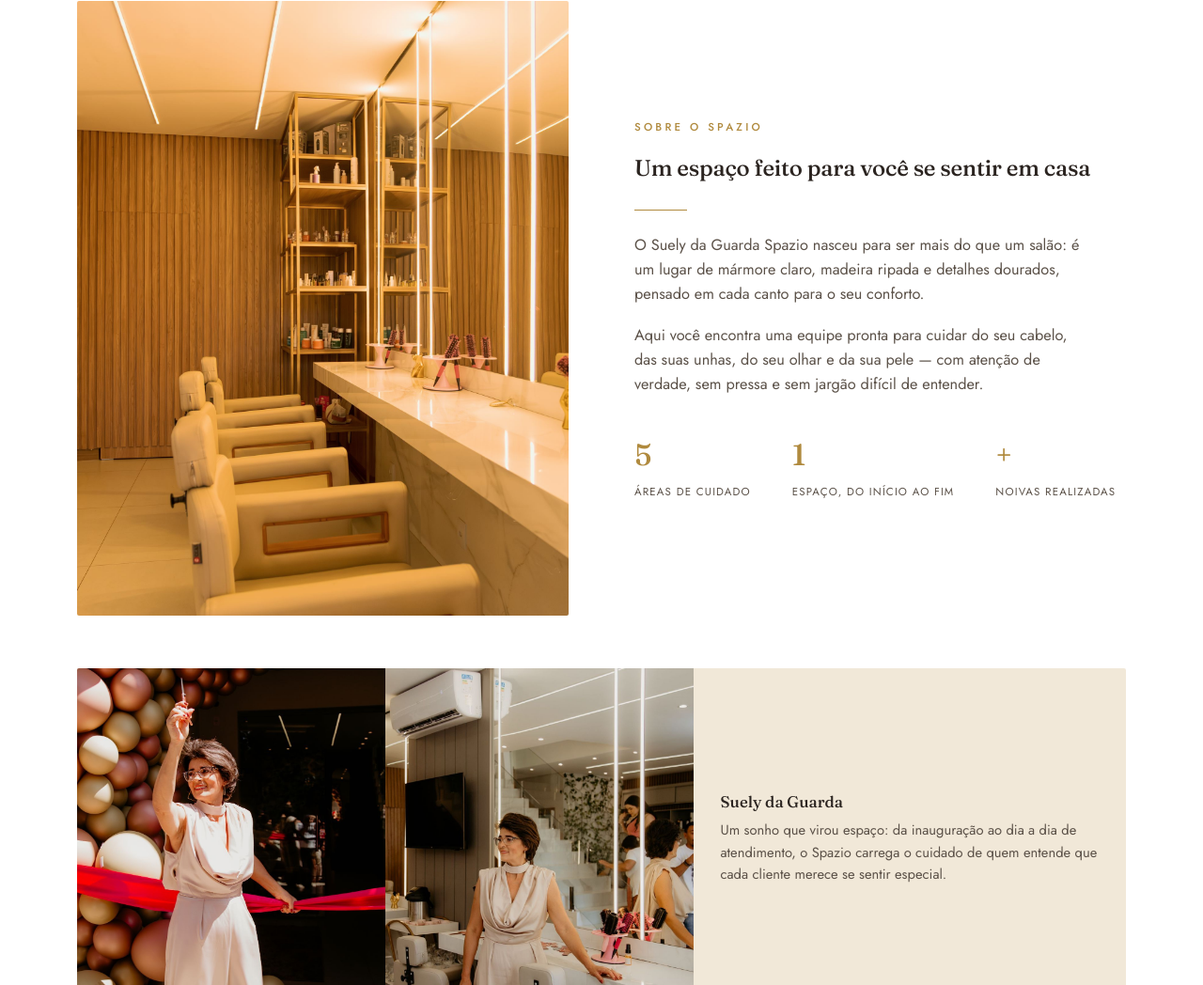
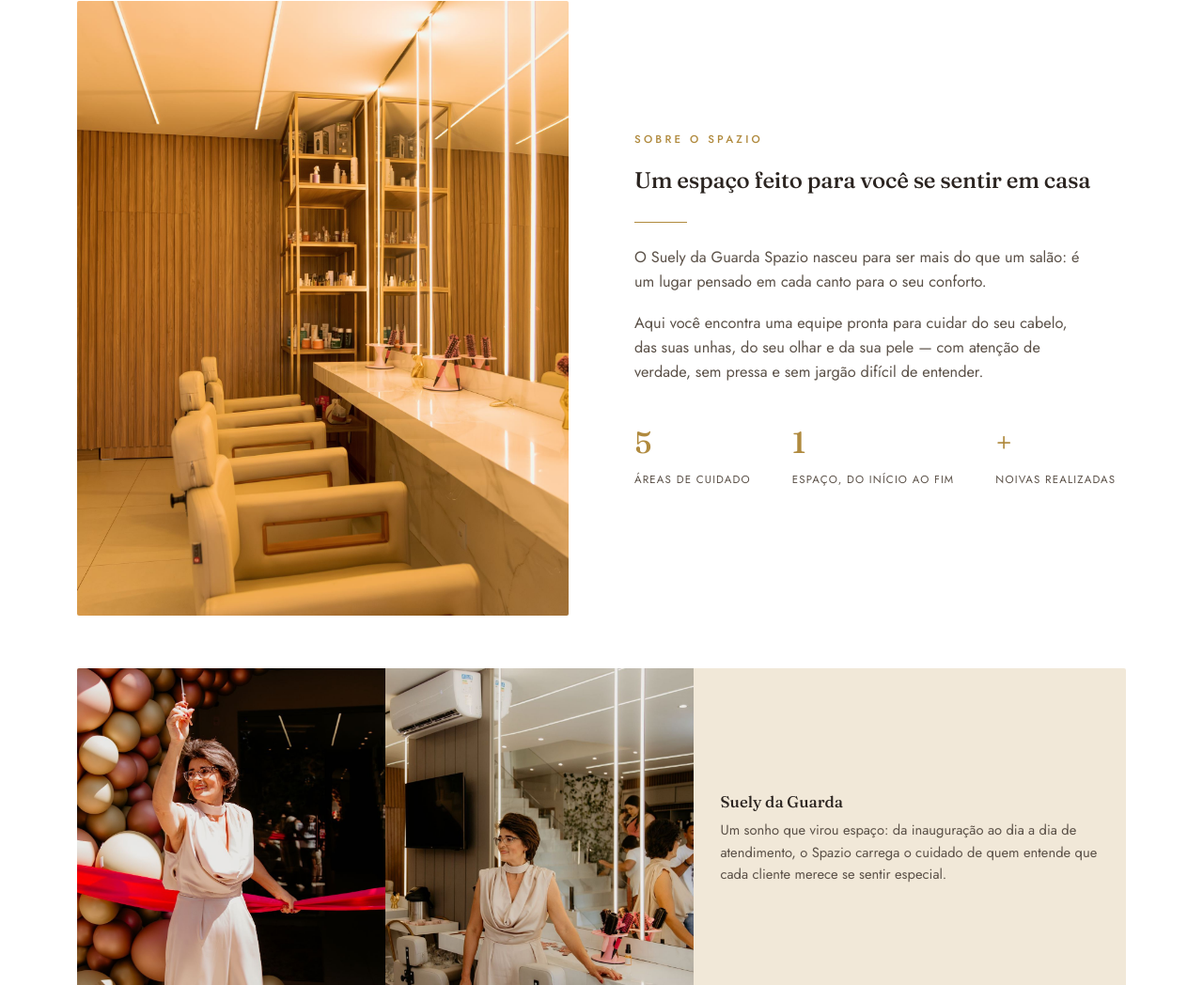
Before and after one commit to Lopes-ship-it/Site-Suely, a website: page index.html in a window 1280 px wide. Shown: the part 919-1967 px from the top of the page at 94% size. Drawn offline with Linux system fonts and the light colour scheme.

Commit message:
Update index.html

```diff
--- a/index.html
+++ b/index.html
@@ -474,7 +474,7 @@
         <span class="eyebrow">Sobre o Spazio</span>
         <h2 style="margin-top:14px;">Um espaço feito para você se sentir em casa</h2>
         <div class="divider"></div>
-        <p>O Suely da Guarda Spazio nasceu para ser mais do que um salão: é um lugar de mármore claro, madeira ripada e detalhes dourados, pensado em cada canto para o seu conforto.</p>
+        <p>O Suely da Guarda Spazio nasceu para ser mais do que um salão: é um lugar pensado em cada canto para o seu conforto.</p>
         <p>Aqui você encontra uma equipe pronta para cuidar do seu cabelo, das suas unhas, do seu olhar e da sua pele — com atenção de verdade, sem pressa e sem jargão difícil de entender.</p>
         <div class="about-stats">
           <div><span>5</span><small>Áreas de cuidado</small></div>
```
